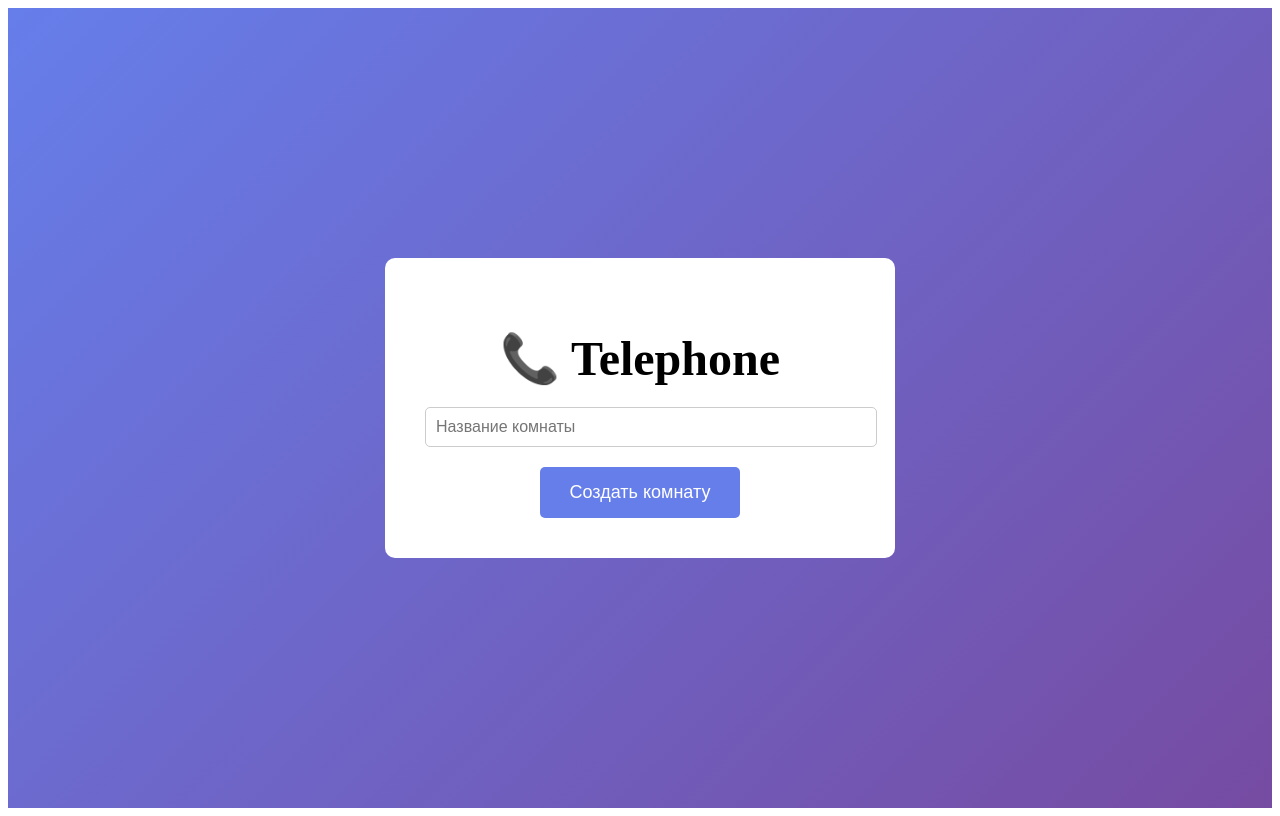
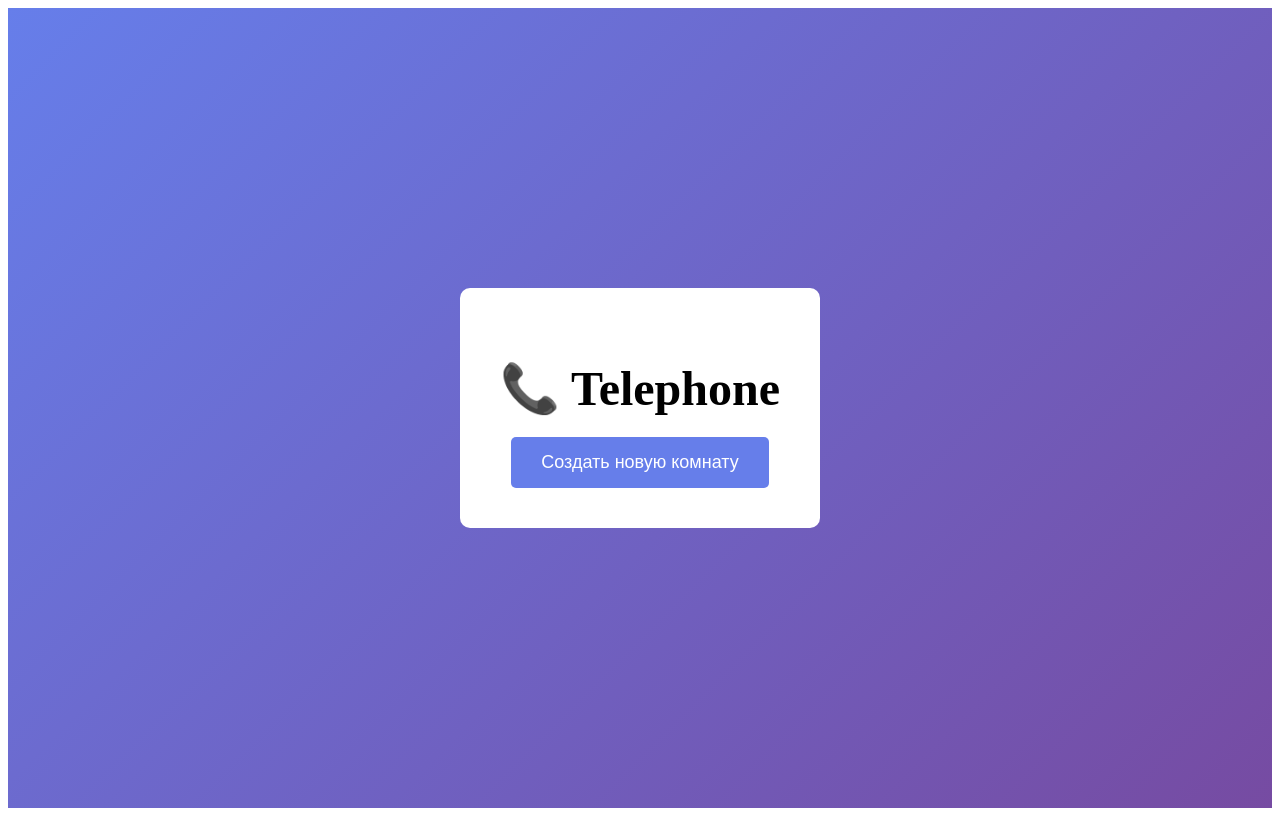
Before and after one commit to bbbiiiyyy111222-arch/telephone2, a Next.js app: page / in a window 1280 px wide. Built offline with nearby package versions, Linux system fonts and the light colour scheme.

Commit message:
Update index.js

```diff
--- a/pages/index.js
+++ b/pages/index.js
@@ -1,59 +1,46 @@
-import { useRouter } from 'next/router'
-import { useState } from 'react'
-
 export default function Home() {
-  const router = useRouter()
-  const [roomName, setRoomName] = useState('')
-
   const createRoom = () => {
-    const room = roomName || Math.random().toString(36).substring(7)
-    router.push(`/room/${room}`)
+    const roomName = Math.random().toString(36).substring(2, 10)
+    window.location.href = `/room/${roomName}`
   }
 
   return (
-    <div style={{
-      minHeight: '100vh',
-      display: 'flex',
-      alignItems: 'center',
-      justifyContent: 'center',
-      background: 'linear-gradient(135deg, #667eea 0%, #764ba2 100%)'
-    }}>
-      <div style={{
-        background: 'white',
-        padding: '40px',
-        borderRadius: '10px',
-        textAlign: 'center'
-      }}>
-        <h1 style={{ fontSize: '48px', marginBottom: '20px' }}>📞 Telephone</h1>
-        <input
-          type="text"
-          placeholder="Название комнаты"
-          value={roomName}
-          onChange={(e) => setRoomName(e.target.value)}
-          style={{
-            padding: '10px',
-            fontSize: '16px',
-            width: '100%',
-            marginBottom: '20px',
-            borderRadius: '5px',
-            border: '1px solid #ccc'
-          }}
-        />
-        <button
-          onClick={createRoom}
-          style={{
-            background: '#667eea',
-            color: 'white',
-            padding: '15px 30px',
-            fontSize: '18px',
-            border: 'none',
-            borderRadius: '5px',
-            cursor: 'pointer'
-          }}
-        >
-          Создать комнату
+    <div style={styles.container}>
+      <div style={styles.card}>
+        <h1 style={styles.title}>📞 Telephone</h1>
+        <button style={styles.button} onClick={createRoom}>
+          Создать новую комнату
         </button>
       </div>
     </div>
   )
 }
+
+const styles = {
+  container: {
+    minHeight: '100vh',
+    display: 'flex',
+    alignItems: 'center',
+    justifyContent: 'center',
+    background: 'linear-gradient(135deg, #667eea 0%, #764ba2 100%)',
+  },
+  card: {
+    background: 'white',
+    padding: '40px',
+    borderRadius: '10px',
+    textAlign: 'center',
+  },
+  title: {
+    fontSize: '48px',
+    marginBottom: '20px',
+  },
+  button: {
+    padding: '15px 30px',
+    fontSize: '18px',
+    background: '#667eea',
+    color: 'white',
+    border: 'none',
+    borderRadius: '5px',
+    cursor: 'pointer',
+  }
+}
```
